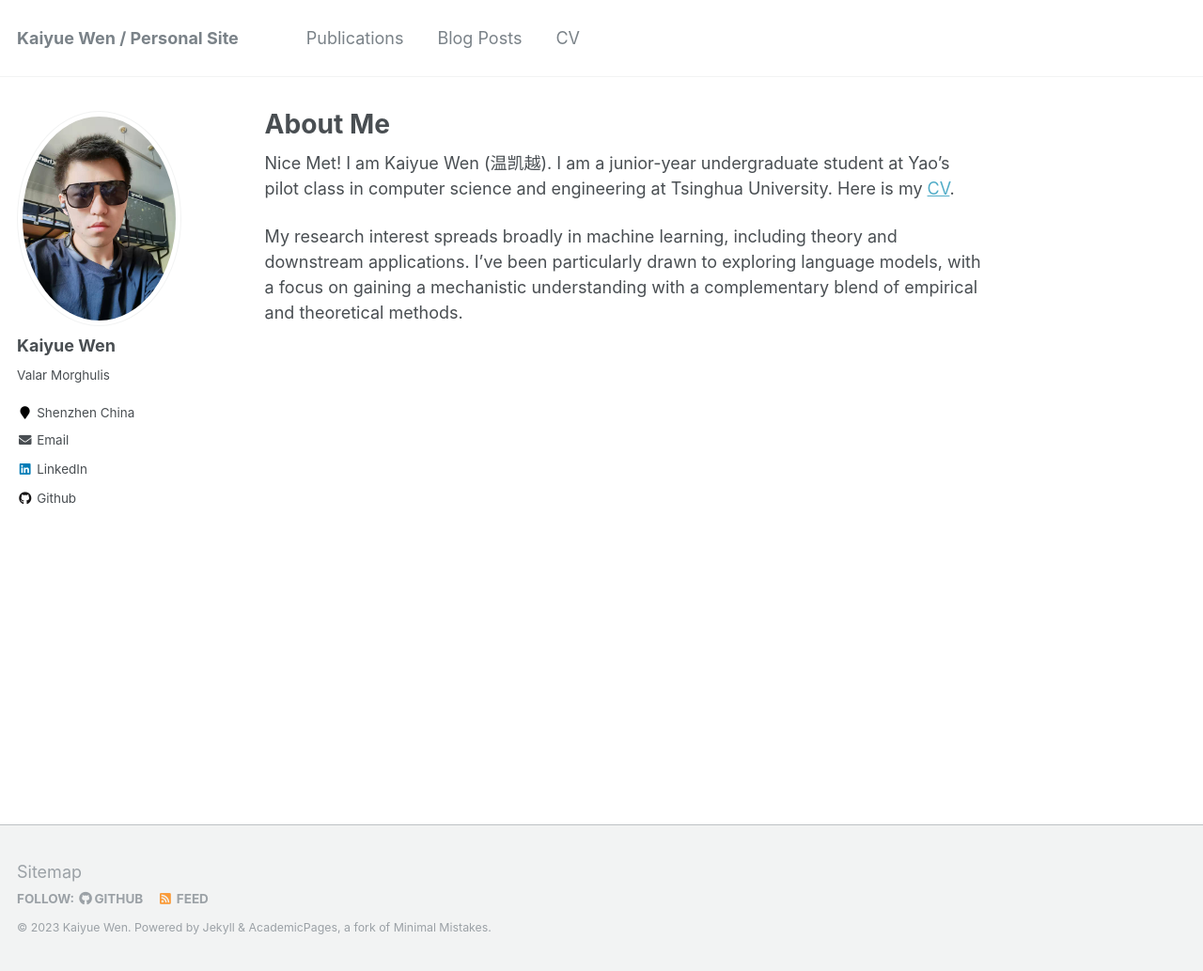
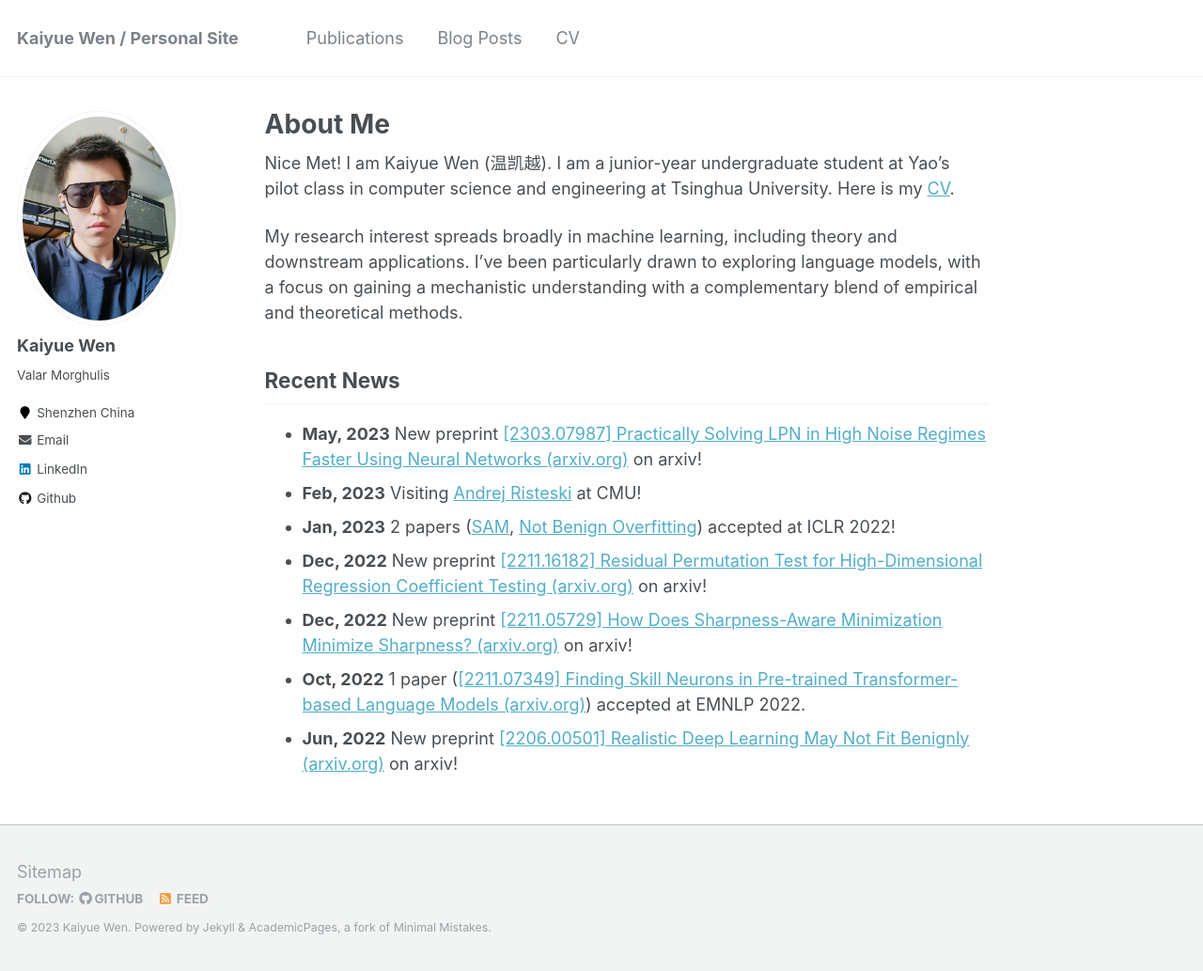
Before and after one commit to WhenWen/WhenWen.github.io, a Jekyll site: the page built from _pages/about.md, in a window 1280 px wide and 1033 px high. Shown: the whole window at 94% size. Built offline with Jekyll 4.4.1, drawn with Linux system fonts in a browser that asks for light colours.

Commit message:
update intro

```diff
--- a/_pages/about.md
+++ b/_pages/about.md
@@ -10,3 +10,14 @@ redirect_from:
 Nice Met! I am Kaiyue Wen (温凯越). I am a junior-year undergraduate student at Yao's pilot class in computer science and engineering at Tsinghua University. Here is my [CV](https://github.com/WhenWen/WhenWen.github.io/blob/master/files/CVofKaiyueWen.pdf).
 
 My research interest spreads broadly in machine learning, including theory and downstream applications. I've been particularly drawn to exploring language models, with a focus on gaining a mechanistic understanding with a complementary blend of empirical and theoretical methods.
+
+
+## Recent News
+
+* **May, 2023** New preprint [[2303.07987] Practically Solving LPN in High Noise Regimes Faster Using Neural Networks (arxiv.org)](https://arxiv.org/abs/2303.07987) on arxiv!
+* **Feb, 2023** Visiting [Andrej Risteski](https://www.andrew.cmu.edu/user/aristesk/) at CMU!
+* **Jan, 2023** 2 papers ([SAM](https://arxiv.org/abs/2211.05729), [Not Benign Overfitting](https://arxiv.org/abs/2206.00501)) accepted at ICLR 2022!
+* **Dec, 2022** New preprint [[2211.16182] Residual Permutation Test for High-Dimensional Regression Coefficient Testing (arxiv.org)](https://arxiv.org/abs/2211.16182) on arxiv!
+* **Dec, 2022** New preprint [[2211.05729] How Does Sharpness-Aware Minimization Minimize Sharpness? (arxiv.org)](https://arxiv.org/abs/2211.05729) on arxiv!
+* **Oct, 2022** 1 paper ([[2211.07349] Finding Skill Neurons in Pre-trained Transformer-based Language Models (arxiv.org)](https://arxiv.org/abs/2211.07349)) accepted at EMNLP 2022.
+* **Jun, 2022** New preprint [[2206.00501] Realistic Deep Learning May Not Fit Benignly (arxiv.org)](https://arxiv.org/abs/2206.00501) on arxiv!
```
